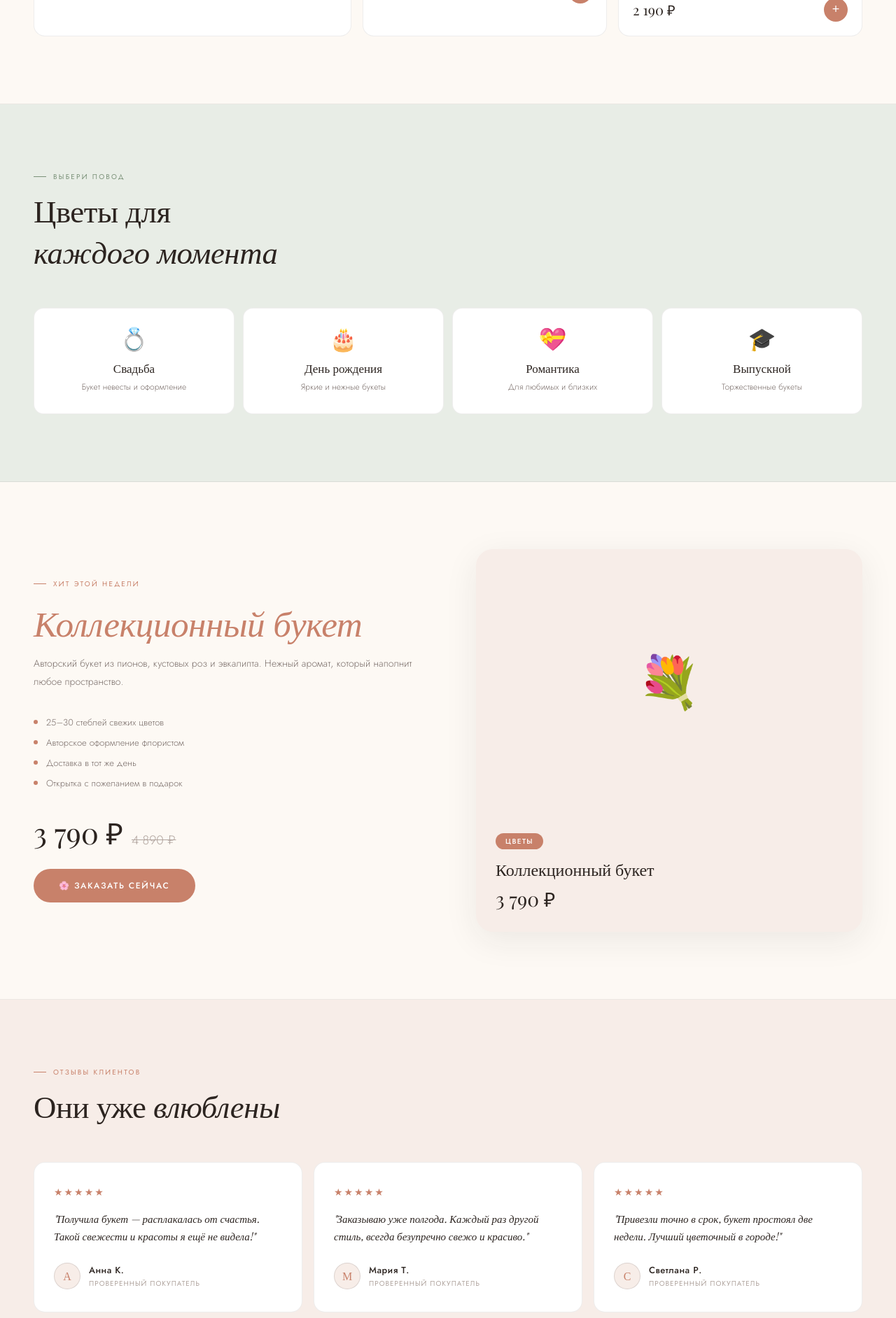
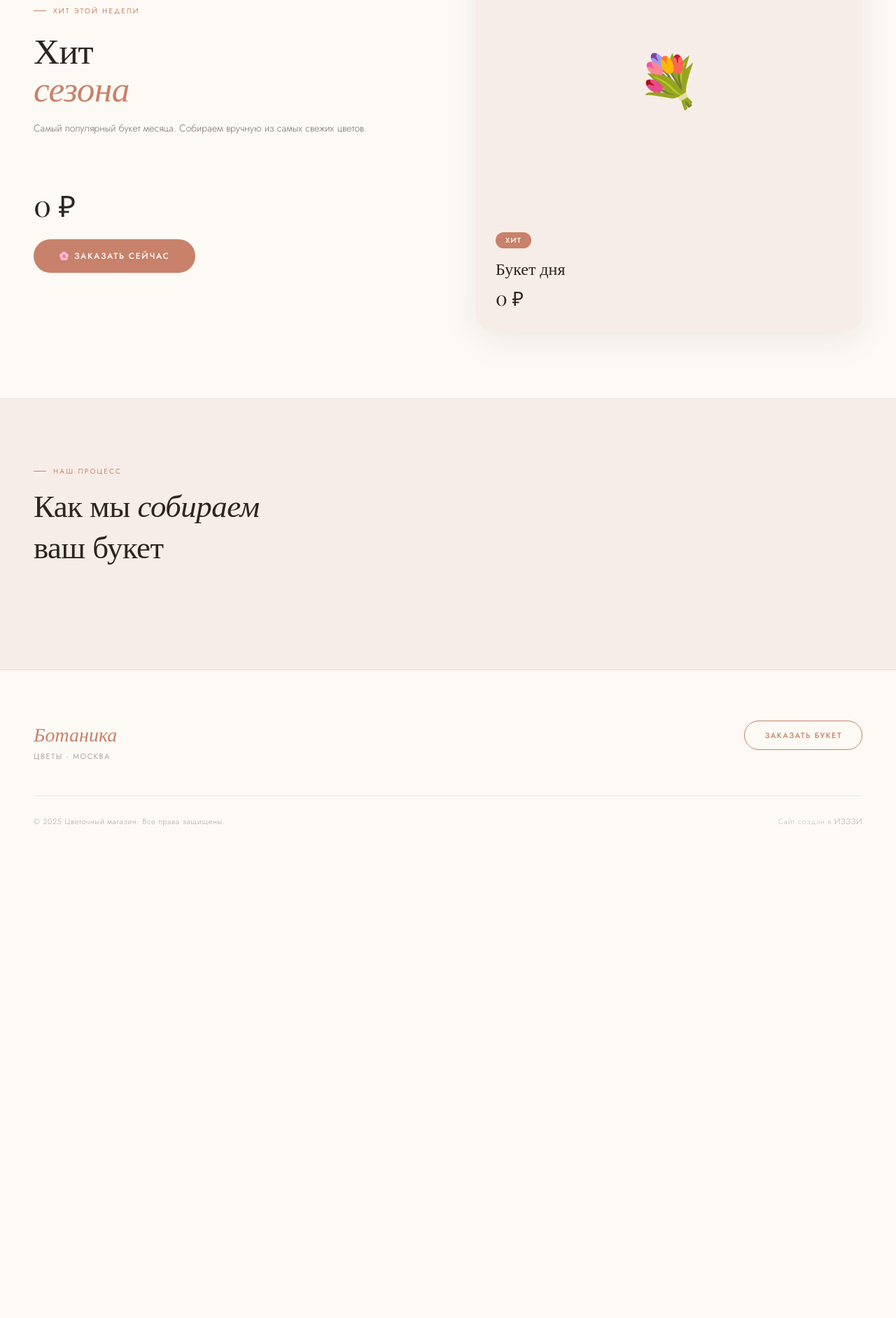
Before and after one commit to ArsKur/izzziv2, a Python web app: template templates/flowers.html in a window 1280 px wide. Shown: the part 1796-3680 px from the top of the page at 70% size. After the commit the page ends 2977 px from the top, so only its background shows below. Run offline with Jinja, Linux system fonts and the light colour scheme; the template is opened without the code that fills it, so the values that code supplies are empty; some web fonts are replaced.

Commit message:
Update flowers.html

```diff
--- a/templates/flowers.html
+++ b/templates/flowers.html
@@ -461,55 +461,63 @@
   font-size: 28px; font-weight: 400; color: var(--ink);
 }
 
-/* ─── REVIEWS ─────────────────────────────────── */
-.reviews {
+/* ─── HOW WE WORK ─────────────────────────────── */
+.howwework {
   padding: 96px 48px;
   background: var(--petal);
   border-bottom: 1px solid var(--line);
 }
-.reviews-eyebrow {
+.hww-eyebrow {
   font-size: 10px; letter-spacing: 0.22em; text-transform: uppercase; font-weight: 400;
   color: var(--rose); margin-bottom: 10px;
   display: flex; align-items: center; gap: 10px;
 }
-.reviews-eyebrow::before { content: ''; width: 18px; height: 1px; background: var(--rose); display: block; }
-.reviews-title {
+.hww-eyebrow::before { content: ''; width: 18px; height: 1px; background: var(--rose); display: block; }
+.hww-title {
   font-family: 'Playfair Display', serif;
   font-size: clamp(32px, 3.5vw, 52px); font-weight: 400;
   letter-spacing: -0.01em; color: var(--ink); margin-bottom: 52px;
 }
-.reviews-title em { font-style: italic; }
-.reviews-grid {
+.hww-title em { font-style: italic; }
+.hww-grid {
   display: grid; grid-template-columns: repeat(3, 1fr); gap: 16px;
 }
-.review-card {
+.hww-card {
   background: var(--white); border-radius: 16px;
-  padding: 32px 28px; border: 1px solid var(--line);
-  transition: box-shadow 0.25s;
+  overflow: hidden; border: 1px solid var(--line);
+  transition: box-shadow 0.25s, transform 0.25s;
 }
-.review-card:hover { box-shadow: 0 12px 36px rgba(44,36,32,0.07); }
-.review-stars {
-  font-size: 14px; color: var(--rose); letter-spacing: 2px; margin-bottom: 16px;
+.hww-card:hover { box-shadow: 0 12px 36px rgba(44,36,32,0.08); transform: translateY(-2px); }
+.hww-photo {
+  height: 220px; position: relative; overflow: hidden;
+  background: linear-gradient(160deg, #f7ede8 0%, #ecddd6 100%);
 }
-.review-text {
+.hww-photo img {
+  position: absolute; inset: 0;
+  width: 100%; height: 100%; object-fit: cover;
+  transition: transform 5s ease;
+}
+.hww-card:hover .hww-photo img { transform: scale(1.05); }
+.hww-photo-ph {
+  position: absolute; inset: 0;
+  display: flex; align-items: center; justify-content: center;
+  font-size: 40px;
+}
+.hww-step-num {
+  position: absolute; top: 14px; left: 16px;
   font-family: 'Playfair Display', serif;
-  font-size: 15px; font-style: italic; font-weight: 400;
-  color: var(--ink); line-height: 1.7; margin-bottom: 24px;
+  font-size: 13px; font-weight: 400; font-style: italic;
+  color: var(--white);
+  background: var(--rose); border-radius: 100px;
+  padding: 4px 12px;
 }
-.review-author { display: flex; align-items: center; gap: 12px; }
-.review-avatar {
-  width: 38px; height: 38px; border-radius: 50%;
-  background: var(--petal); border: 1px solid var(--line2);
-  display: flex; align-items: center; justify-content: center;
+.hww-body { padding: 22px 22px 26px; }
+.hww-step-title {
   font-family: 'Playfair Display', serif;
-  font-size: 16px; font-weight: 400; color: var(--rose);
+  font-size: 20px; font-weight: 400; color: var(--ink); margin-bottom: 8px;
 }
-.review-name {
-  font-size: 13px; font-weight: 500; color: var(--ink); letter-spacing: 0.04em;
-}
-.review-verified {
-  font-size: 10px; letter-spacing: 0.1em; text-transform: uppercase;
-  color: var(--dust); margin-top: 2px; font-weight: 400;
+.hww-step-desc {
+  font-size: 13px; color: var(--mid); line-height: 1.7; font-weight: 300;
 }
 
 /* ─── FOOTER ──────────────────────────────────── */
@@ -640,8 +648,8 @@
   .occasions { padding: 64px 20px; }
   .occasions-grid { grid-template-columns: 1fr 1fr; }
   .spotlight { padding: 64px 20px; grid-template-columns: 1fr; gap: 48px; }
-  .reviews { padding: 64px 20px; }
-  .reviews-grid { grid-template-columns: 1fr; }
+  .howwework { padding: 64px 20px; }
+  .hww-grid { grid-template-columns: 1fr; }
   .footer { padding: 56px 20px 32px; }
 }
 </style>
@@ -690,7 +698,7 @@
     <li><a href="#catalogue">Каталог</a></li>
     <li><a href="#occasions">Поводы</a></li>
     <li><a href="#spotlight">Хит сезона</a></li>
-    <li><a href="#reviews">Отзывы</a></li>
+    <li><a href="#howwework">Как работаем</a></li>
   </ul>
   <button class="nav-cta" onclick="openModal()">Заказать букет</button>
 </nav>
@@ -785,11 +793,11 @@
   </div>
 </section>
 
-<!-- REVIEWS -->
-<section class="reviews" id="reviews">
-  <div class="reviews-eyebrow">Отзывы клиентов</div>
-  <div class="reviews-title">Они уже <em>влюблены</em></div>
-  <div class="reviews-grid" id="reviews-grid">
+<!-- HOW WE WORK -->
+<section class="howwework" id="howwework">
+  <div class="hww-eyebrow">Наш процесс</div>
+  <div class="hww-title">Как мы <em>собираем</em><br>ваш букет</div>
+  <div class="hww-grid" id="hww-grid">
     <!-- populated by render() -->
   </div>
 </section>
@@ -905,13 +913,14 @@
     { name: 'Солнечный день',  tag: '',        price: '2400', query: 'yellow sunflowers bouquet bright' },
     { name: 'Лесная фея',      tag: 'Акция',   price: '2100', query: 'wildflowers bouquet forest' }
   ];
-  var cgrid = document.getElementById('catalogue-grid');
   if (cgrid) {
     cgrid.innerHTML = '';
     bouquets.forEach(function(b, i) {
       var featured = i === 0 ? 'featured' : '';
       var tagHtml = b.tag ? '<div class="bouquet-tag">' + b.tag + '</div>' : '';
-      cgrid.innerHTML += '<div class="bouquet-card ' + featured + '" onclick="openModal()">' +
+      var priceNum = Number(b.price).toLocaleString('ru-RU') + ' \u20BD';
+      var escapedName = b.name.replace(/'/g, "\\'");
+      cgrid.innerHTML += '<div class="bouquet-card ' + featured + '" onclick="openModal(\'' + escapedName + '\', \'' + priceNum + '\')">' +
         '<div class="bouquet-img" id="bq-' + i + '">' +
         '<div class="bouquet-img-ph">🌸</div>' +
         '</div>' +
@@ -920,7 +929,7 @@
         '<div class="bouquet-name">' + b.name + '</div>' +
         '<div class="bouquet-meta">' +
         '<div class="bouquet-price">' + Number(b.price).toLocaleString('ru-RU') + ' ₽</div>' +
-        '<button class="bouquet-btn" onclick="event.stopPropagation(); openModal()">+</button>' +
+        '<button class="bouquet-btn" onclick="event.stopPropagation(); openModal(\'' + escapedName + '\', \'' + priceNum + '\')">+</button>' +
         '</div></div></div>';
       loadCardImage(b.query || 'flower bouquet', 'bq-' + i);
     });
@@ -954,6 +963,7 @@
   var priceStr = price.toLocaleString('ru-RU') + ' \u20BD';
   var oldPriceStr = oldPrice.toLocaleString('ru-RU') + ' \u20BD';
 
+  var escapedProductName = (data.product_name || name).replace(/'/g, "\\'");
   setEl('spotlight-title', '<em>' + (data.product_name || 'Букет сезона') + '</em>', true);
   setEl('spotlight-desc', data.product_desc || '');
   setEl('spotlight-price', priceStr);
@@ -963,6 +973,12 @@
   setEl('spotlight-card-price', priceStr);
   setEl('modal-amount', priceStr);
   setEl('modal-product-name', data.product_name || name);
+
+  // Patch spotlight buttons with correct price
+  var spotlightBtns = document.querySelectorAll('.spotlight .btn-rose, .spotlight-card');
+  spotlightBtns.forEach(function(el) {
+    el.setAttribute('onclick', "openModal('" + escapedProductName + "', '" + priceStr + "')");
+  });
 
   var sfeat = document.getElementById('spotlight-feats');
   if (sfeat) {
@@ -1005,11 +1021,21 @@
 }
 
 // ─── MODAL ────────────────────────────────────────────────────
-function openModal() { document.getElementById('modal').classList.add('active'); }
+function openModal(productName, productPrice) {
+  // Reset form state on each open
+  var formView = document.getElementById('modal-form-view');
+  var successView = document.getElementById('modal-success');
+  var btn = document.querySelector('.modal-submit');
+  if (formView) formView.style.display = 'block';
+  if (successView) successView.classList.remove('show');
+  if (btn) { btn.textContent = 'Оплатить безопасно'; btn.disabled = false; }
+
+  if (productName) setEl('modal-product-name', productName);
+  if (productPrice) setEl('modal-amount', productPrice);
+  document.getElementById('modal').classList.add('active');
+}
 function closeModal() {
   document.getElementById('modal').classList.remove('active');
-  document.getElementById('modal-success').classList.remove('show');
-  document.getElementById('modal-form-view').style.display = 'block';
 }
 function simulatePay() {
   var btn = document.querySelector('.modal-submit');
```
